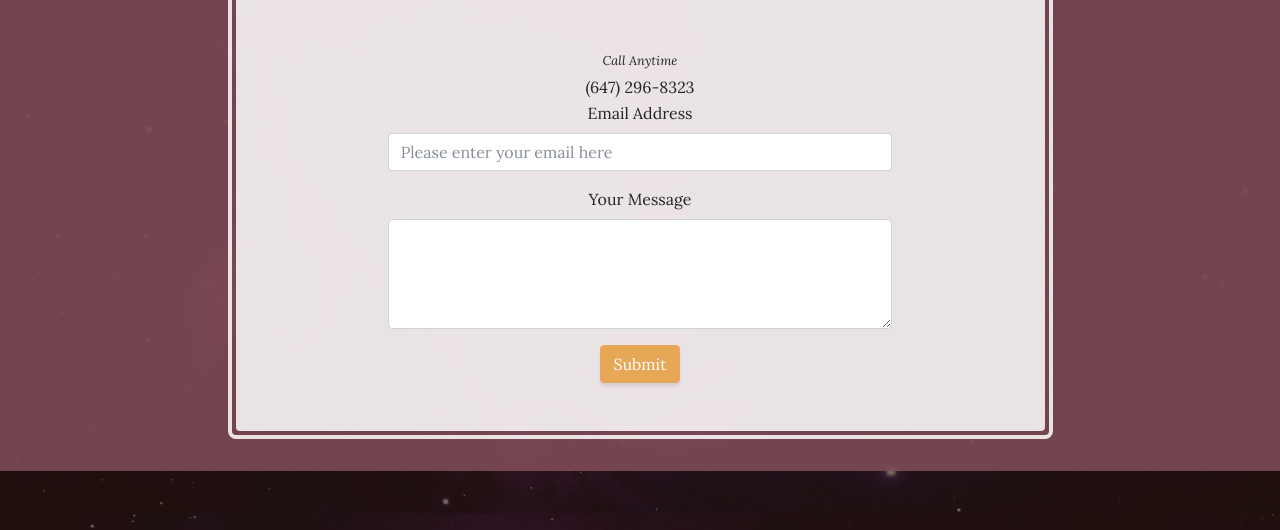
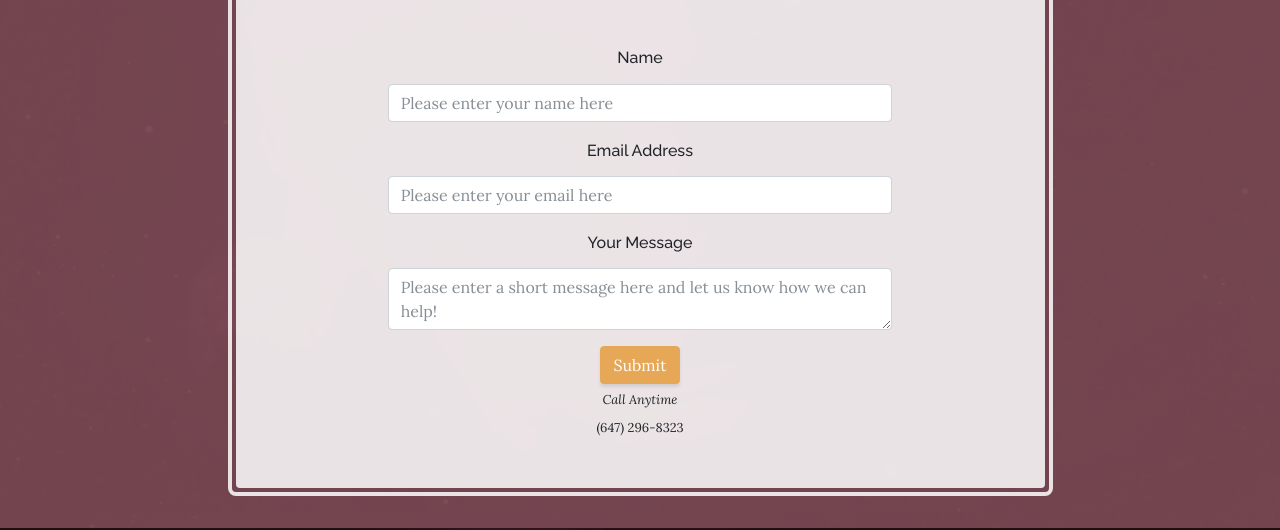
Before and after one commit to aamernhasham/Potentia, a website: page contact.html in a window 1280 px wide. Shown: the part 287-817 px from the top of the page. Drawn offline with Linux system fonts and the light colour scheme.

Commit message:
fixed form submit

```diff
--- a/contact.html
+++ b/contact.html
@@ -78,25 +78,32 @@
                 </em>
               </p>
 
-              <p class="mb-0">
-                <small>
-                  <em>Call Anytime</em>
-                </small>
-                <br>
-                (647) 296-8323
-              </p>
+
               <div class="col-xl-9 mx-auto">
-                <form>
+                <form action="https://getform.org/f/e45d5492-ee58-4923-b8a7-728fc190aa5c" method="POST">
+
                 <div class="form-group">
-                  <label for="emailAddress">Email Address</label>
-                  <input type="email" class="form-control" id="emailAddress" aria-describedby="emailHelp" placeholder="Please enter your email here">
+                  <label for="Name"><h6>Name</h6></label>
+                  <input type="text" class="form-control" id="Name" name="Name" placeholder="Please enter your name here">
                 </div>
                 <div class="form-group">
-                  <label for="customerText">Your Message</label>
-                  <textarea rows="4" cols="50" placeholder="Describe yourself here..." class="form-control" id="customerText"> </textarea>
+                  <label for="emailAddress"><h6>Email Address</h6></label>
+                  <input type="email" class="form-control" id="emailAddress" name="Email" aria-describedby="emailHelp" placeholder="Please enter your email here">
+                </div>
+                <div class="form-group">
+                  <label for="customerText"><h6>Your Message</h6></label>
+                  <!--<textarea rows="4" cols="50" placeholder="Please enter a short message below" class="form-control" id="customerText" name="Message"> </textarea>-->
+                  <textarea class="form-control" id="customerText" name="Message" placeholder="Please enter a short message here and let us know how we can help!"></textarea>
                 </div>
                 <button type="submit" class="btn btn-primary">Submit</button>
               </form>
+
+              <p class="mb-0">
+                <small>
+                  <em>Call Anytime</em> <br>
+                  (647) 296-8323
+                </small>
+              </p>
             </div>
           </div>
           </div>
```
